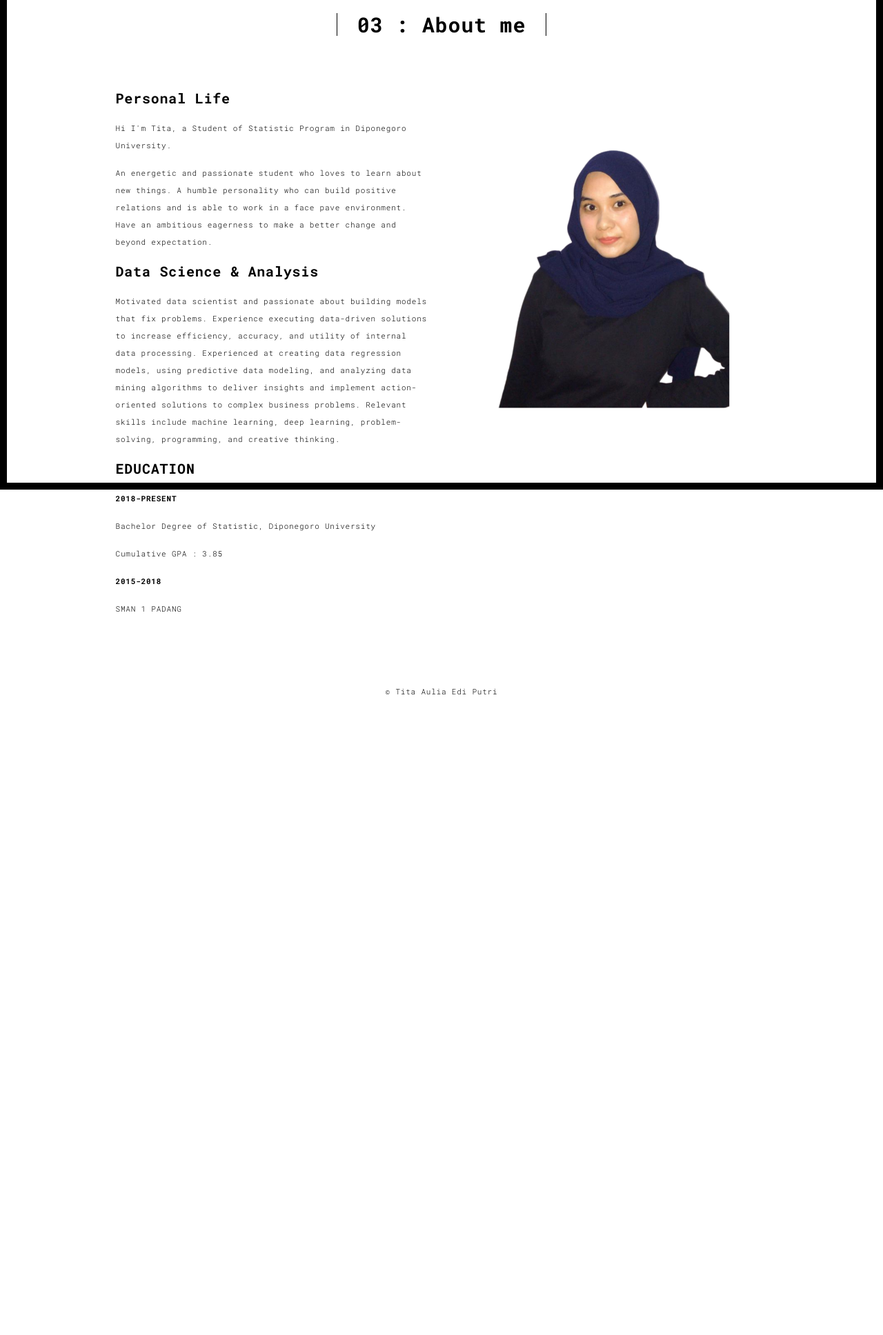
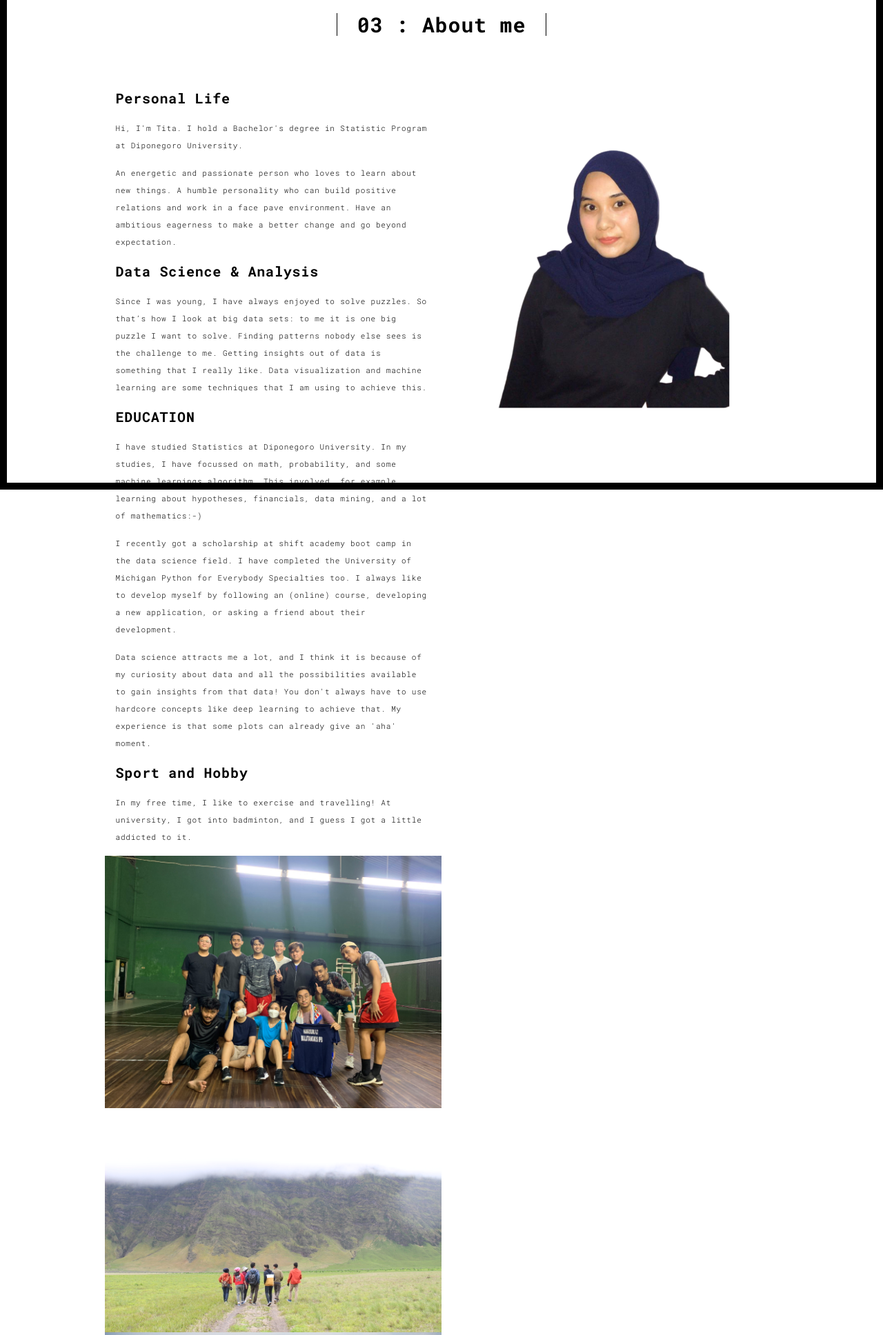
Before and after one commit to docum5/portfo, a Flask app: page /about.html in a window 1280 px wide. Shown: the part 90-2026 px from the top of the page at 69% size. Before the commit the page ends 1098 px from the top, so only its background shows below. Run offline with Flask 2, Linux system fonts and the light colour scheme; some libraries are stand-ins or nearby versions.

Commit message:
edit about

```diff
--- a/templates/about.html
+++ b/templates/about.html
@@ -64,19 +64,47 @@
                 <div class="col-xs-12 col-md-6">
                   <h3>Personal Life</h3>
 
-                  <p>Hi I'm Tita, a Student of Statistic Program in Diponegoro University.</p>
-                  <p>An energetic and passionate student who loves to learn about new things.
-                    A humble personality who can build positive relations and is able to work in a face pave environment.
-                    Have an ambitious eagerness to make a better change and beyond expectation.</p>
+                  <p>Hi, I'm Tita. I hold a Bachelor's degree in Statistic Program at Diponegoro University.</p>
+                  <p>An energetic and passionate person who loves to learn about new things.
+                    A humble personality who can build positive relations and work in a face pave environment.
+                    Have an ambitious eagerness to make a better change and go beyond expectation.</p>
                   <h3>Data Science & Analysis</h3>
-                  <p>Motivated data scientist and passionate about building models that fix problems. Experience executing data-driven solutions to increase efficiency, accuracy, and utility of internal data processing. Experienced at creating data regression models, using predictive data modeling, and analyzing data mining algorithms to deliver insights and implement action-oriented solutions to complex business problems. Relevant skills include machine learning, deep learning, problem-solving, programming, and creative thinking.
+                  <p>Since I was young, I have always enjoyed to solve puzzles.
+                    So that’s how I look at big data sets: to me it is one big puzzle I want to solve.
+                    Finding patterns nobody else sees is the challenge to me.
+                    Getting insights out of data is something that I really like.
+                    Data visualization and machine learning are some techniques that I am using to achieve this.
                   <h3>EDUCATION</h3>
-                  <p><b>2018-PRESENT</b></p>
-                  <p>Bachelor Degree of Statistic, Diponegoro University</p>
-                  <p>Cumulative GPA : 3.85</p>
 
-                  <p><b>2015-2018</b></p>
-                  <p>SMAN 1 PADANG</p>
+                  <p>I have studied Statistics at Diponegoro University.
+                    In my studies, I have focussed on math, probability, and some machine learnings algorithm.
+                    This involved, for example, learning about hypotheses, financials, data mining, and a lot of mathematics:-)</p>
+
+
+                    <p>I recently got a scholarship at shift academy boot camp in the data science field.
+                      I have completed the University of Michigan Python for Everybody Specialties too.
+                      I always like to develop myself by following an (online) course, developing a new application,
+                      or asking a friend about their development.</p>
+                  <p>Data science attracts me a lot, and I think it is because of my curiosity about data
+                    and all the possibilities available to gain insights from that data!
+                    You don't always have to use hardcore concepts like deep learning to achieve that.
+                    My experience is that some plots can already give an 'aha' moment.</p>
+
+                  <h3>Sport and Hobby</h3>
+                  <p>In my free time, I like to exercise and travelling!
+                  At university, I got into badminton, and I guess I got a little addicted to it.</p>
+
+
+
+                  <div class="row">
+
+                    <img src="./static/assets/images/IMG_1241.jpeg" class="img-responsive" alt="">
+                    <img src="./static/assets/images/IMG_0247.jpeg" class="img-responsive" alt="">
+                    <img src="./static/assets/images/instc 2022-07-12 143540.728 2.PNG" class="img-responsive" alt="">
+                    <img src="./static/assets/images/instc 2022-06-23 130226.417.PNG" class="img-responsive" alt="">
+
+
+                  </div>
                 </div>
                 <div class="col-xs-12 col-md-6">
                   <img src="./static/assets/images/fotowhite.png" class="img-responsive" alt="">
```
